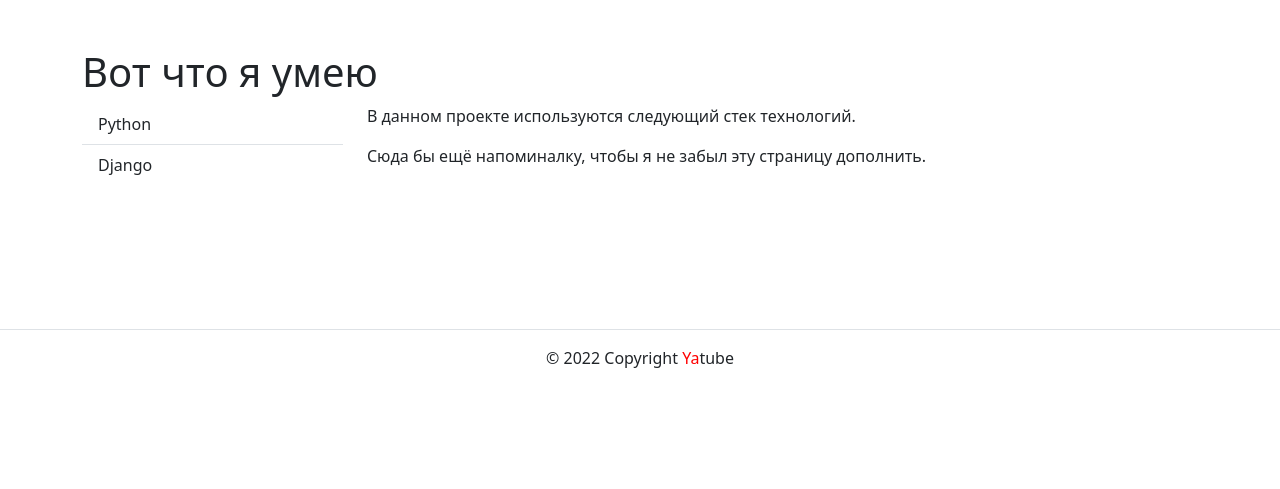
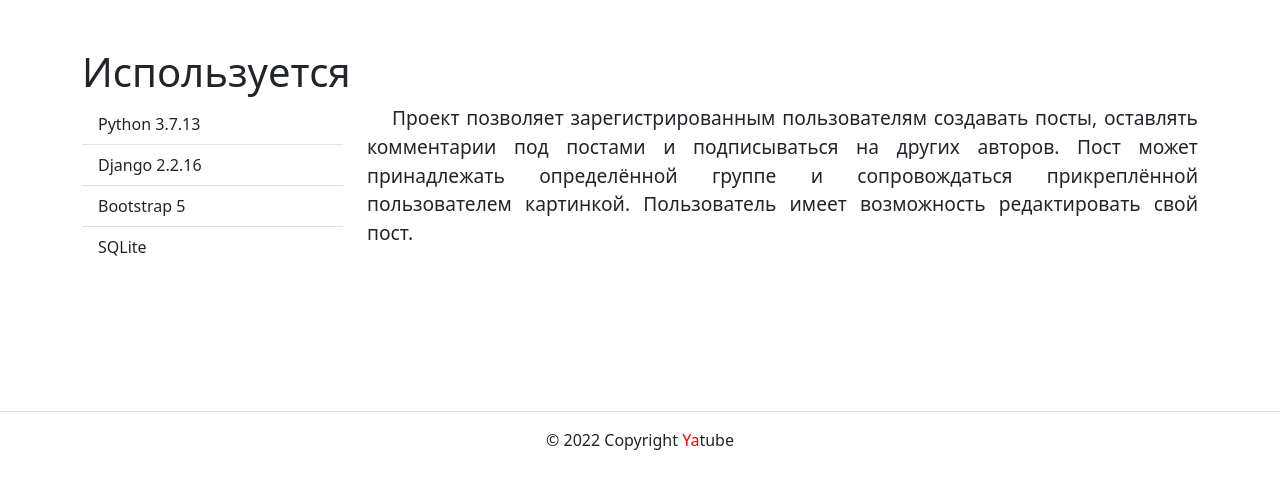
Before and after one commit to Legyan/yatube, a Django app: page /about/tech/ in a window 1280 px wide. Shown: the part 56-545 px from the top of the page. Run offline with Django 3.2, Linux system fonts and the light colour scheme; some libraries are stand-ins or nearby versions.

Commit message:
fixed "about"

```diff
--- a/yatube/templates/about/tech.html
+++ b/yatube/templates/about/tech.html
@@ -3,21 +3,29 @@
 {% block content %}
 <div class="container py-5">
 <div class="row">
-  <h1>Вот что я умею</h1>
+  <h1>Используется</h1>
   <aside class="col-12 col-md-3">
     <ul class="list-group list-group-flush">
       <li class="list-group-item">
-        Python
+        Python 3.7.13
       </li>
       <li class="list-group-item">
-        Django
+        Django 2.2.16
+      </li>
+      <li class="list-group-item">
+        Bootstrap 5
+      </li><li class="list-group-item">
+        SQLite
       </li>
     </ul>
   </aside>
-
   <article class="col-12 col-md-9">
-    <p>В данном проекте используются следующий стек технологий.</p>
-    <p>Сюда бы ещё напоминалку, чтобы я не забыл эту страницу дополнить.</p>
+    <p style="text-indent: 25px;" align="justify"><big>
+      Проект позволяет зарегистрированным пользователям создавать посты,
+      оставлять комментарии под постами и подписываться на других авторов.
+      Пост может принадлежать определённой группе и сопровождаться прикреплённой пользователем картинкой.
+      Пользователь имеет возможность редактировать свой пост.
+    </big></p>
   </article>
 </div>
 <div class="container py-5">
--- a/yatube/templates/includes/header.html
+++ b/yatube/templates/includes/header.html
@@ -45,8 +45,12 @@
               active
             {% endif %}" href="{% url 'users:logout' %}">Выйти</a>
         </li>
-        <li>
+        <li class="nav-item">
+          <a class="nav-link link-light {% if view_name  == 'users:logout' %}
+              active
+            {% endif %}" href="{% url 'posts:profile' user.username %}">
           Пользователь: {{ user.username }}
+          </a>
         </li>
         {% else %}
         <li class="nav-item">
--- a/yatube/yatube/urls.py
+++ b/yatube/yatube/urls.py
@@ -16,6 +16,7 @@ Including another URLconf
 from django.contrib import admin
 from django.urls import include, path
 from django.conf import settings
+from django.conf.urls.static import static
 
 handler404 = 'core.views.page_not_found'
 handler403 = 'core.views.csrf_failure'
@@ -31,5 +32,7 @@ urlpatterns = [
 
 if settings.DEBUG:
     import debug_toolbar
-
+    urlpatterns += static(
+        settings.MEDIA_URL, document_root=settings.MEDIA_ROOT
+    )
     urlpatterns += (path('__debug__/', include(debug_toolbar.urls)),)
```
Also changed, not shown: yatube/templates/about/author.html (+13 -6 lines).
